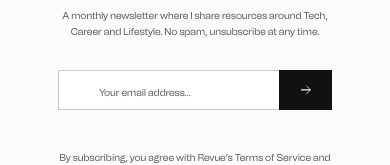
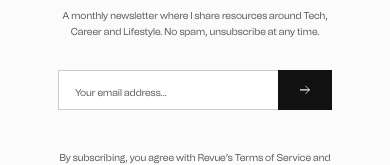
Before and after one commit to ejirocodes/portfolio-1, a Next.js app: page / in a window 390 px wide. Shown: the part 5971-6136 px from the top of the page. Built offline with nearby package versions, Linux system fonts and the light colour scheme.

Commit message:
fix newsletter input focus

```diff
--- a/components/article/Newsletter.tsx
+++ b/components/article/Newsletter.tsx
@@ -13,12 +13,12 @@ const Newsletter = () => {
         <input
           required
           type="email"
-          className="w-full placeholder:text-gray5 placeholder:text-[10px] md:placeholder:text-[20px] h-full border border-solid border-r-0 border-gray2 pl-[40px]"
+          className="w-full placeholder:text-gray5 focus-visible:border-solid focus-visible:border-dark focus-visible:border active:border-dark active:border placeholder:text-[10px] md:placeholder:text-[20px] h-full border border-solid border-r-0 border-gray2 md:pl-[40px] pl-[16px]"
           placeholder="Your email address..."
         />
         <button
           type="submit"
-          className="bg-dark h-full w-[68px]  md:w-[102px] group flex items-center justify-center focus:bg-slate-800 active:bg-slate-900 "
+          className="bg-dark h-full w-[68px]  md:w-[102px] group flex items-center justify-center focus:bg-dark active:bg-dark "
         >
           <svg
             className="group-hover:translate-x-2 md:w-full w-[10px] transition-all duration-300 ease-[cubic-bezier(.32,2,.55,.27)]"
--- a/styles/globals.css
+++ b/styles/globals.css
@@ -52,7 +52,7 @@
     @apply grid grid-cols-3 gap-4 py-[120px] px-[96px] bg-[#F7F7F7];
   }
   input {
-    @apply focus-visible:border-2 focus-visible:outline-none focus-visible:shadow-none;
+    @apply focus-visible:border-none focus-visible:outline-none focus-visible:shadow-none;
   }
   button {
     @apply focus-visible:border-0 focus-visible:outline-none focus-visible:shadow-none;
```
